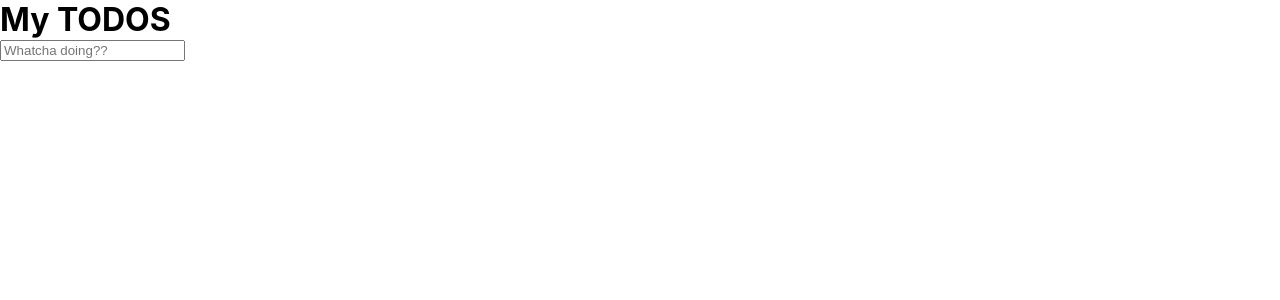
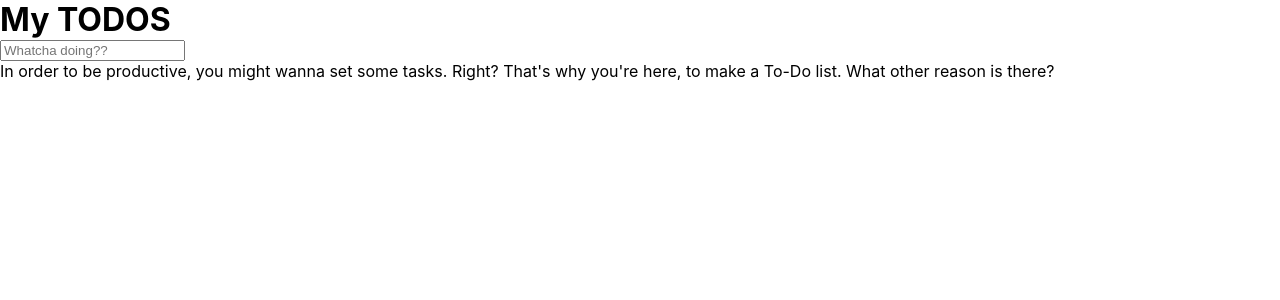
Before and after one commit to LMathers00/to-do-list, a React (Create React App) app: page / in a window 1280 px wide. Shown: the top 300 px of the page. Built offline with nearby package versions, Linux system fonts and the light colour scheme.

Commit message:
created empty list and added placeholder text

```diff
--- a/src/App.jsx
+++ b/src/App.jsx
@@ -1,12 +1,14 @@
 import './App.scss';
 import Title from "./Components/Title/Title"
 import InputBar from './Components/InputBar/InputBar';
+import List from './Components/List/List';
 
 const App = () => {
   return (
     <div className='Application'>
       <Title/>
       <InputBar/>
+      <List PlaceholderText = "In order to be productive, you might wanna set some tasks. Right? That's why you're here, to make a To-Do list. What other reason is there?"/>
     </div>
   )
 }
--- /dev/null
+++ b/src/Components/List/List.jsx
@@ -0,0 +1,13 @@
+import "./List.scss"
+
+const List = ({PlaceholderText , tasks = []}) => {
+    if (tasks.length === 0 ) {
+        return <p>{PlaceholderText}</p>
+    }
+
+    return (
+        <ul className="List"></ul>
+    )
+}
+
+export default List
```
Also changed, not shown: src/Components/List/List.scss (added).
